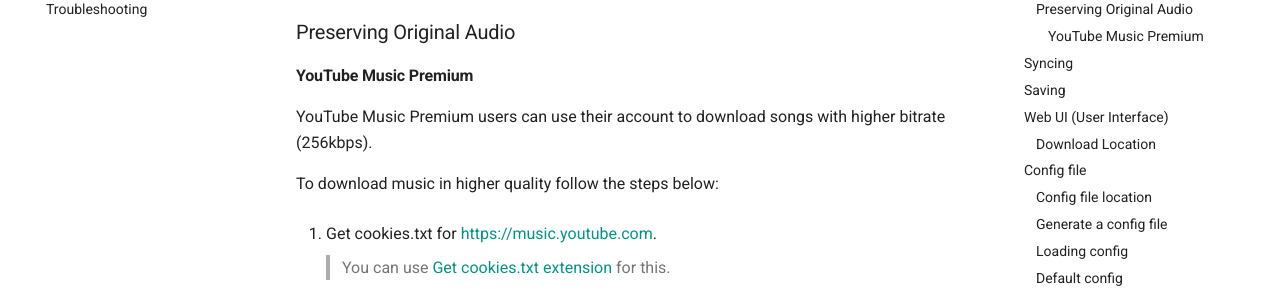
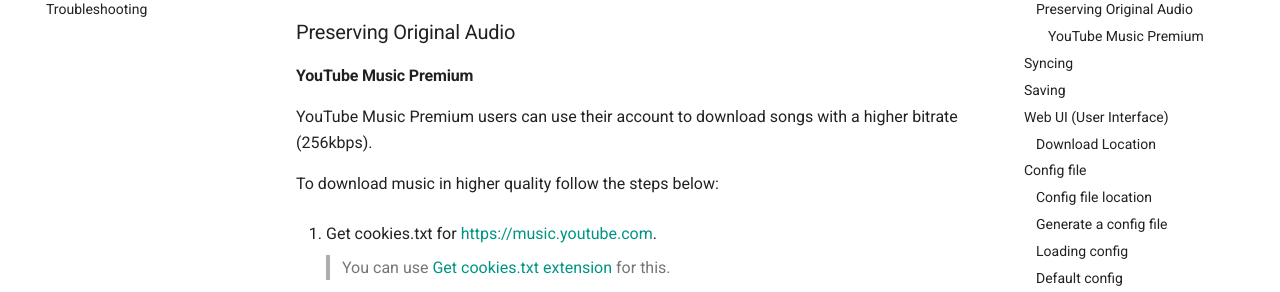
Before and after one commit to spotDL/spotify-downloader, an MkDocs documentation site: the page built from docs/usage.md, in a window 1280 px wide and 900 px high, scrolled down 734 px. Shown: the part 153-445 px from the top of the window. Built offline with MkDocs 1.6.1 and Material for MkDocs 9.7.7, drawn with Linux system fonts in a browser that asks for light colours; comment, search, counter and statistics services are not loaded.

```diff
--- a/docs/usage.md
+++ b/docs/usage.md
@@ -99,7 +99,7 @@ spotdl download 'The Weeknd - Blinding Lights' https://open.spotify.com/playlist
 
 #### YouTube Music Premium
 
-YouTube Music Premium users can use their account to download songs with higher bitrate (256kbps).
+YouTube Music Premium users can use their account to download songs with a higher bitrate (256kbps).
 
 To download music in higher quality follow the steps below:
 
```
